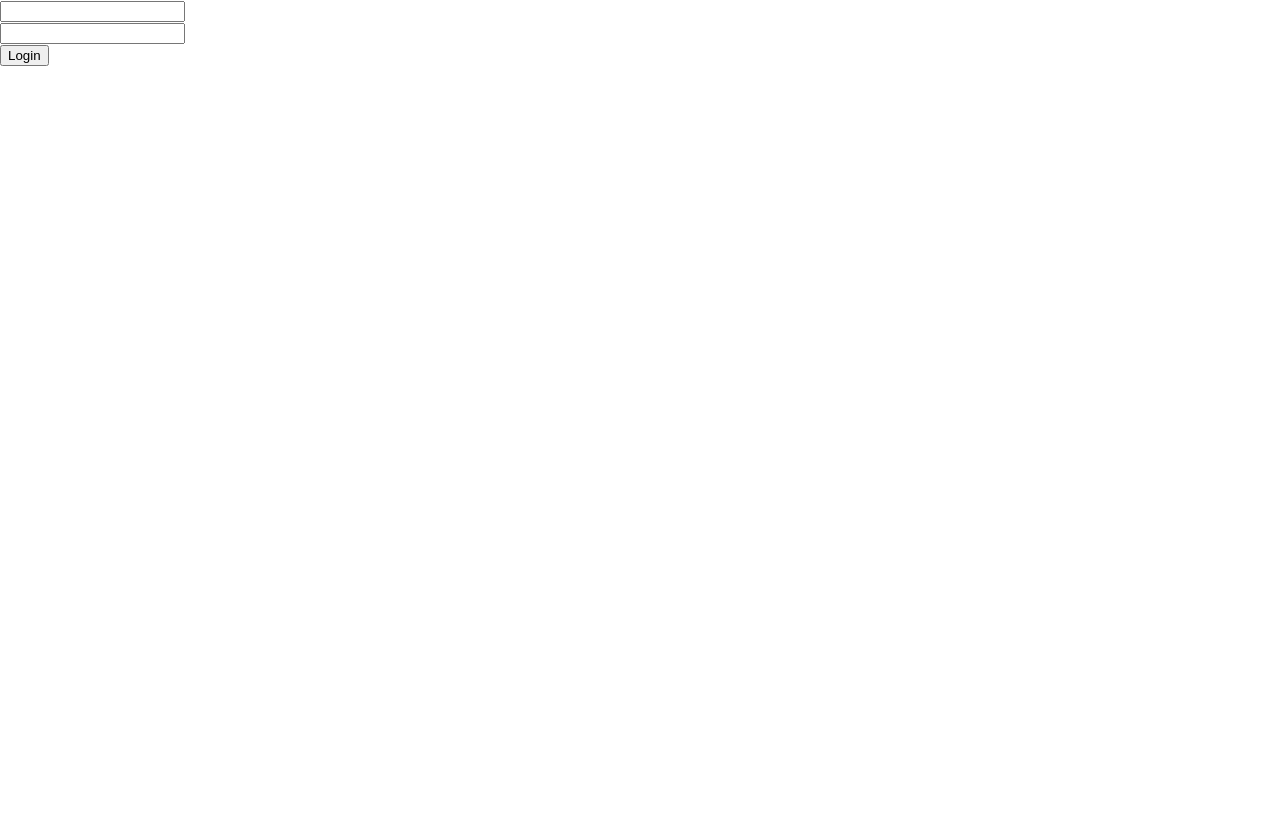
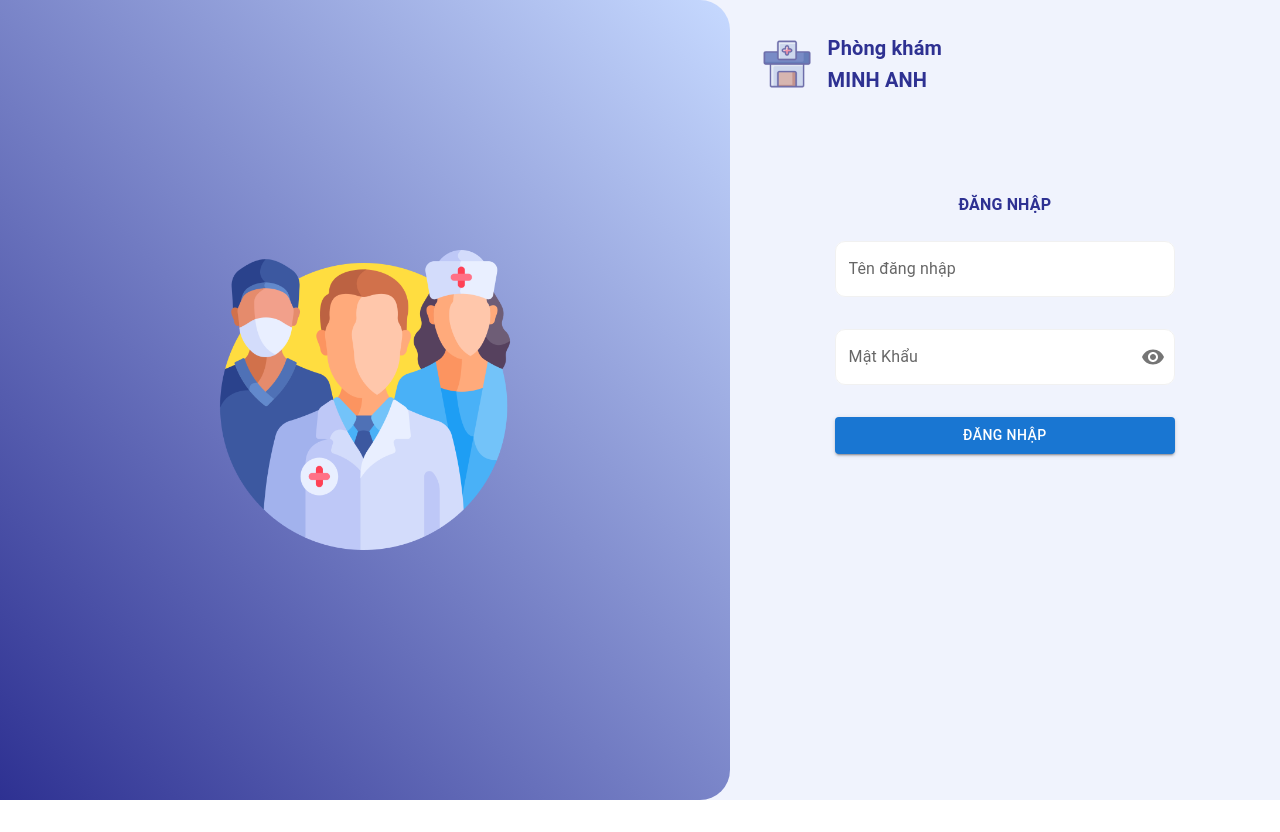
Before and after one commit to tqb310/clinic-management-react-app, a React (Create React App) app: page /dang-nhap in a window 1280 px wide. Before the commit the page ends 800 px from the top, so only its background shows below. Built offline with nearby package versions, Linux system fonts and the light colour scheme.

Commit message:
xong giao diện

```diff
--- /dev/null
+++ b/src/PublicPages/login/TextField/index.jsx
@@ -0,0 +1,13 @@
+import { alpha, styled } from '@mui/material/styles';
+import { TextField } from '@mui/material';
+
+const CssTextField = styled(TextField)({
+    '& .MuiOutlinedInput-root': {
+        '& fieldset': {
+            borderColor: '#f1f1f1',
+            borderRadius: 10,
+        },
+    },
+});
+
+export default CssTextField
--- a/src/PublicPages/login/index.jsx
+++ b/src/PublicPages/login/index.jsx
@@ -1,43 +1,122 @@
-import React, {useEffect,useState} from 'react';
-import {useHistory} from 'react-router-dom';
+import React, { useEffect, useState } from 'react';
+import { useHistory } from 'react-router-dom';
 import authentication from '_services/authentication.service';
 import role from '_constants/role'
+import doctorImage from 'PublicPages/login/assets/doctor.png'
+import hopitalImage from 'PublicPages/login/assets/hopital.png'
+import {
+    CardMedia,
+    Typography,
+    Button,
+    IconButton,
+    FormControl,
+    OutlinedInput,
+    InputLabel,
+    InputAdornment
+} from '@mui/material'
+import { Visibility, VisibilityOff } from '@mui/icons-material';
+import TextField from './TextField'
+import './index.scss'
 //import PropTypes from 'prop-types';
 
 function Login(props) {
     const history = useHistory();
     //state
-    const [username,setUsername] = useState('')
-    const [password,setPassword] = useState('')
+    const [username, setUsername] = useState('')
+    const [password, setPassword] = useState('')
+    const [showPass, setShowPass] = useState(false)
     useEffect(() => {
-        if(authentication.getCurrentUser()?.token){
-            history.replace('/tiep-tan');
+        if (authentication.getCurrentUser()?.token) {
+            // console.log(authentication.getCurrentUser())
+            // history.replace('/tiep-tan');
         }
     }, [])
-    const login = async()=>{
+    const login = async () => {
         const data = await authentication.login(username, password)
-        switch(data){
-            case null:console.log("null");break;
-            case 1:alert('Username không đúng!');break;
-            case 2:alert('Password không đúng!');break;
-            case 3:alert('Lỗi server, vui lòng thử lại!');break;
-            default:history.replace(role.get(data.role).url);
+        console.log(authentication.getCurrentUser())
+        switch (data) {
+            case null: console.log("null"); break;
+            case 1: alert('Tên đăng nhập không đúng không đúng!'); break;
+            case 2: alert('Mật khẩu không đúng!'); break;
+            case 3: alert('Lỗi server, vui lòng thử lại!'); break;
+            default: history.replace(role.get(data.role).url);
         }
     }
+
+    const toggleShowPass = () => {
+        setShowPass(!showPass)
+    }
     return (
-        <div>
-            <input
-                type="text"
-                value={username}
-                onChange = {(e)=>setUsername(e.target.value)}
-            ></input><br/>
-            <input
-                type="password"
-                value={password}
-                onChange = {(e)=>setPassword(e.target.value)}
-            ></input><br/>
-            <button onClick={login}>Login</button>
+        <div className='login-container'>
+            <div className='login-left'>
+                <CardMedia component='img' src={doctorImage} style={{
+                    width: 300,
+                    height: 300,
+                }}></CardMedia>
+            </div>
+            <div className='login-right'>
+                <div className='login-right-logo'>
+                    <CardMedia component='img' src={hopitalImage} style={{
+                        width: 50,
+                        height: 50,
+                    }}></CardMedia>
+                    <div className='login-right-logo-name'>
+                        <Typography variant="h6" color="initial" style={{ color: '#2E3192', fontWeight: '700' }}>Phòng khám</Typography>
+                        <Typography variant="h6" color="initial" style={{ color: '#2E3192', fontWeight: '700' }}>MINH ANH</Typography>
+                    </div>
+                </div>
+                <div className='login-form'>
+                    <Typography variant="body1" color="initial" style={{
+                        marginBottom: '1.5rem',
+                        color: '#2E3192',
+                        fontWeight: '700'
+                    }}
+                    >ĐĂNG NHẬP</Typography>
+                    <div className='login-textfield'>
+                        <TextField
+                            style={{
+                                width: '100%',
+                            }}
+                            placeholder="Eg:abcd@gmail.com"
+                            id=""
+                            label="Tên đăng nhập"
+                            value={username}
+                            onChange={(e) => setUsername(e.target.value)}
+
+                        />
+                    </div>
+                    <div className='login-textfield'>
+                        <TextField
+                            label="Mật Khẩu"
+                            type={showPass ? 'text' : 'password'}
+                            value={password}
+                            onChange={(e) => setPassword(e.target.value)}
+                            style={{
+                                width: '100%',
+                                size: 'large'
+                            }}
+                            InputProps={{
+                                endAdornment:
+                                    <InputAdornment position="end">
+                                        <IconButton
+                                            aria-label="toggle password visibility"
+                                            onClick={toggleShowPass}
+                                            // onMouseDown={handleMouseDownPassword}
+                                            edge="end"
+                                        >
+                                            {showPass ? <VisibilityOff /> : <Visibility />}
+                                        </IconButton>
+                                    </InputAdornment>,
+                            }}
+                        />
+                    </div>
+                    <Button variant="contained" color="primary" onClick={login} style={{ width: '70%' }}>
+                        Đăng Nhập
+                    </Button>
+                </div>
+            </div>
         </div>
+
     )
 }
 
--- a/src/PublicPages/login/index.scss
+++ b/src/PublicPages/login/index.scss
@@ -0,0 +1,49 @@
+
+
+.login-container{
+    display: flex;
+    flex-direction: row;
+    width: 100vw;
+    height: 100vh;
+    background: #F0F3FD;
+    .login-left{
+        background-image: linear-gradient(to top right, #2E3192, #C6D9FF);
+        width: 60%;
+        height: 100%;
+        border-radius: 0 30px 30px 0;
+        display: flex;
+        flex-direction: column;
+        justify-content: center;
+        align-items: center;
+    }
+    .login-right{
+        margin: 2rem;
+        width: 40%;
+        height: 100%;
+        .login-right-logo{
+            display: flex;
+            justify-content: flex-start;
+            align-items: center;
+
+            &-name{
+                margin-left: 1rem;
+            }
+            align-self: flex-start;
+        }
+        .login-form{
+            margin-top:20%;
+            vertical-align: middle;
+            display: flex;
+            flex-direction: column;
+            align-items: center;
+            width: 100%;
+            margin-right: 0;
+            .login-textfield{
+                background-color: #fff;
+                width: 70%;
+                margin-bottom:2rem;
+                border-radius: 10px
+            }
+        }
+    }
+}
--- a/src/_services/authentication.service.js
+++ b/src/_services/authentication.service.js
@@ -7,7 +7,6 @@ const authentication = {
     const url = auth.login;
     try {
       const data = await axiosClient.post(url, { username: email, password: password });
-      console.log(data);
       localStorage.setItem("accessToken", JSON.stringify(data));
       return data;
     } catch(err) {
```
Also changed, not shown: src/PublicPages/login/assets/doctor.png (added), src/PublicPages/login/assets/hopital.png (added).
